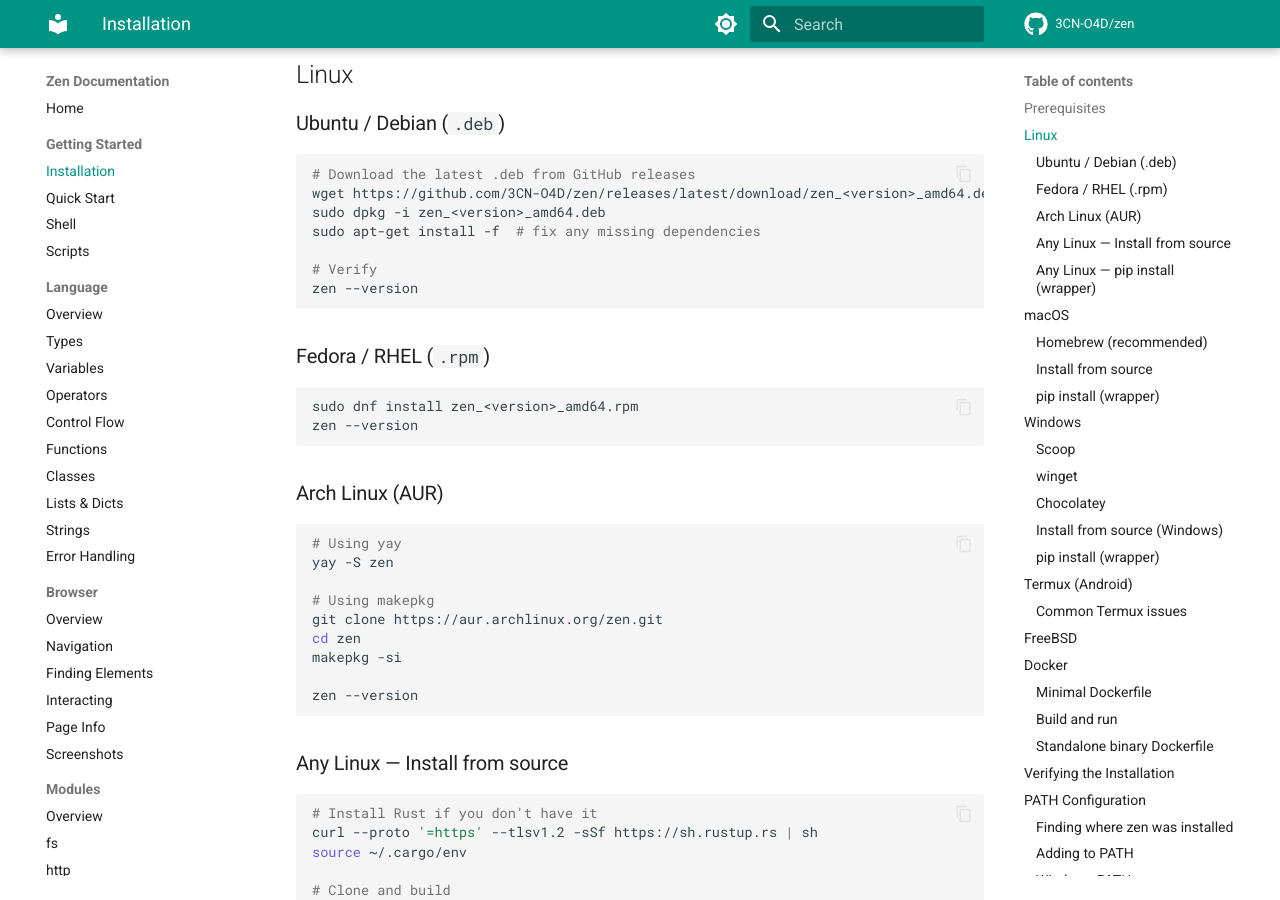
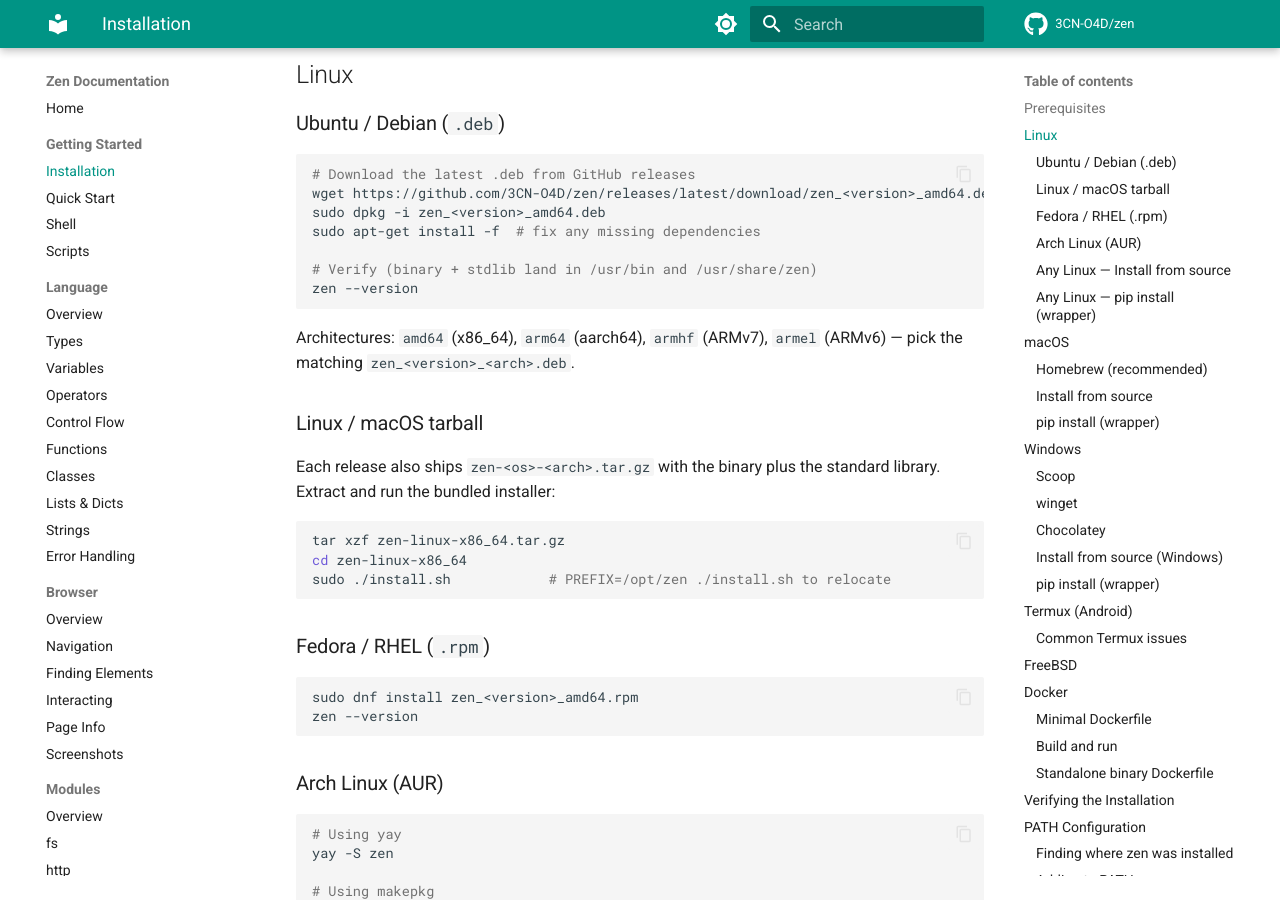
Before and after one commit to 3CN-O4D/zen, an MkDocs documentation site: the page built from docs/getting-started/installation.md, in a window 1280 px wide and 900 px high, scrolled down 525 px. Built offline with MkDocs 1.6.1 and Material for MkDocs 9.7.7, drawn with Linux system fonts in a browser that asks for light colours; comment, search, counter and statistics services are not loaded.

Commit message:
release: install 2.4.0 deb systemwide and archive all release binaries
- Built and installed zen_2.4.0_amd64.deb systemwide (dpkg -i)
- Archived zen_2.3.0_amd64.deb and zen_2.4.0_amd64.deb in git
- All errors now carry Z-codes (Z01xx-Z05xx)
- zen explain lists all codes with no args
- zenn is a real binary, outer 2.x marked deprecated

````diff
--- a/docs/getting-started/installation.md
+++ b/docs/getting-started/installation.md
@@ -23,8 +23,22 @@
 sudo dpkg -i zen_<version>_amd64.deb
 sudo apt-get install -f  # fix any missing dependencies
 
-# Verify
+# Verify (binary + stdlib land in /usr/bin and /usr/share/zen)
 zen --version
+```
+
+Architectures: `amd64` (x86_64), `arm64` (aarch64), `armhf` (ARMv7),
+`armel` (ARMv6) — pick the matching `zen_<version>_<arch>.deb`.
+
+### Linux / macOS tarball
+
+Each release also ships `zen-<os>-<arch>.tar.gz` with the binary plus the
+standard library. Extract and run the bundled installer:
+
+```bash
+tar xzf zen-linux-x86_64.tar.gz
+cd zen-linux-x86_64
+sudo ./install.sh            # PREFIX=/opt/zen ./install.sh to relocate
 ```
 
 ### Fedora / RHEL (`.rpm`)
````
Also changed, not shown: 5 other files.
